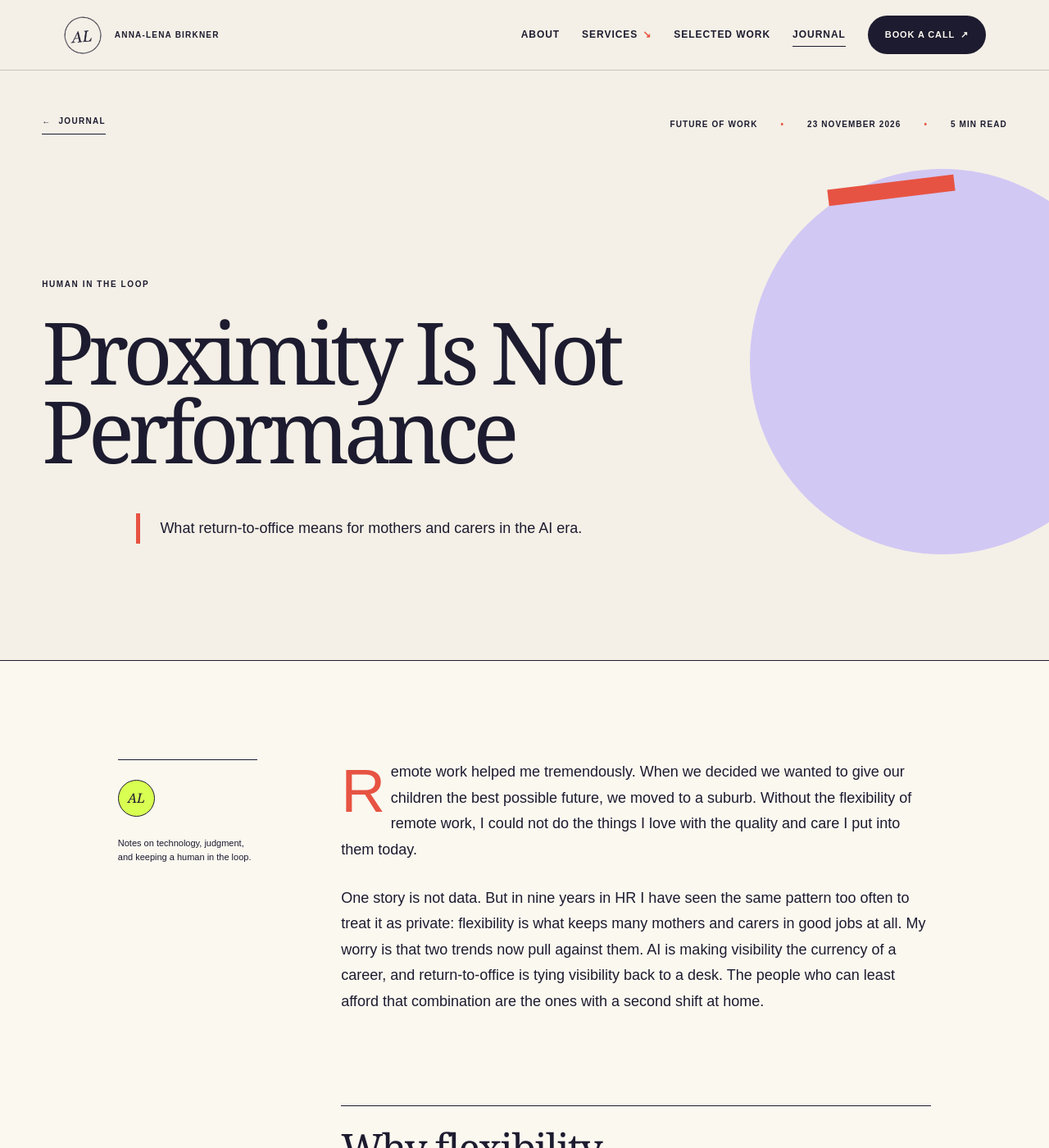
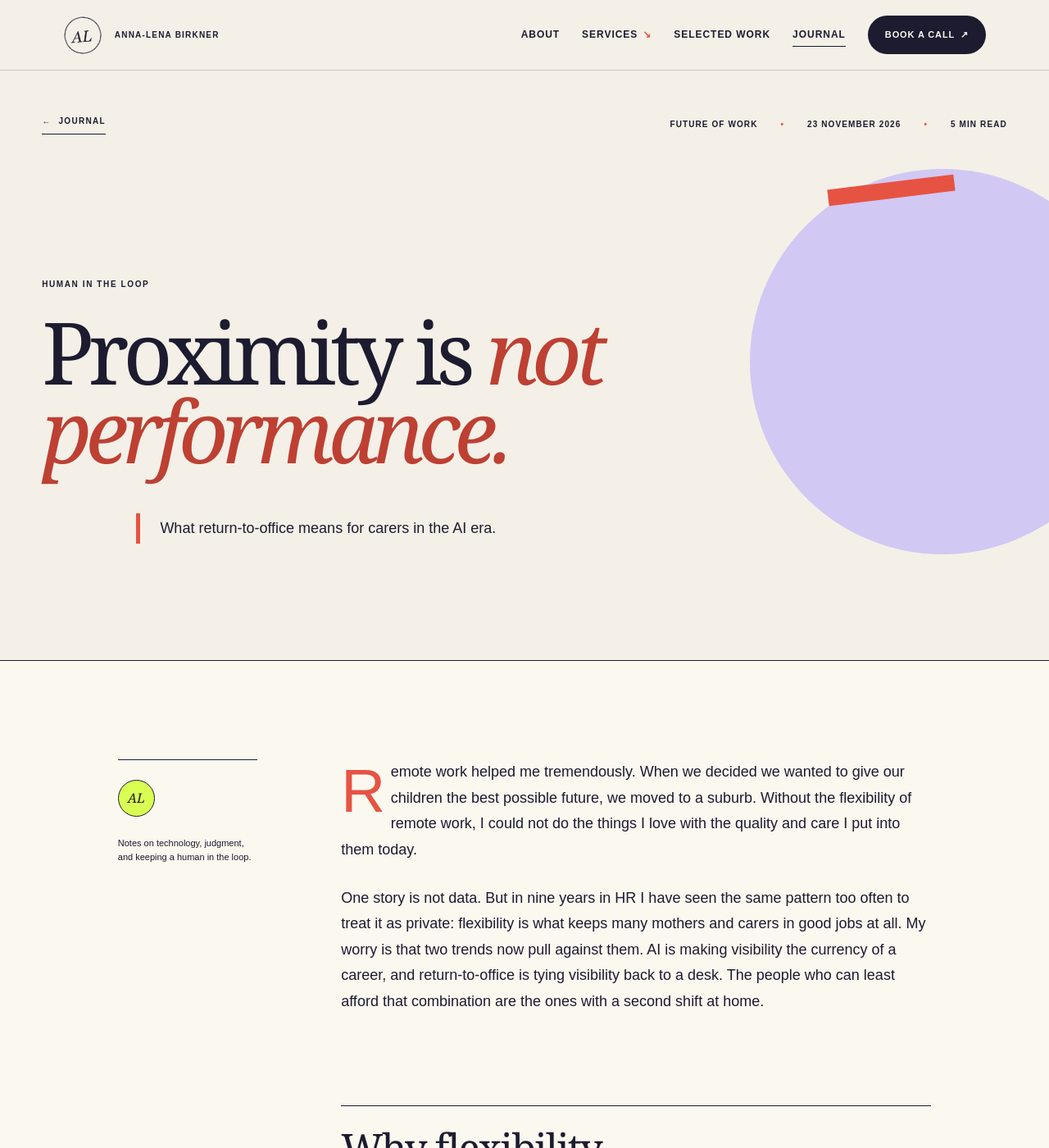
Before and after one commit to Alephantom/Homepage2026, a Jekyll site: the page built from _posts/2026-11-23-proximity-is-not-performance.md, in a window 1280 px wide and 1400 px high. Shown: the whole window at 82% size. Built offline with Jekyll 4.4.1, drawn with Linux system fonts in a browser that asks for light colours.

Commit message:
Journal: headline like the cover (italic coral 'not performance.'), optional title_html in post layout

```diff
--- a/_layouts/post.html
+++ b/_layouts/post.html
@@ -21,7 +21,7 @@ layout: default
 
       <div class="postHeroContent">
         <p class="postSeries">Human in the Loop</p>
-        <h1>{{ page.title }}</h1>
+        <h1>{% if page.title_html %}{{ page.title_html }}{% else %}{{ page.title }}{% endif %}</h1>
         {% if page.excerpt_text %}
           <p class="postDeck">{{ page.excerpt_text }}</p>
         {% endif %}
--- a/_posts/2026-11-23-proximity-is-not-performance.md
+++ b/_posts/2026-11-23-proximity-is-not-performance.md
@@ -1,11 +1,12 @@
 ---
 title: "Proximity Is Not Performance"
+title_html: "Proximity is <em>not performance.</em>"
 date: 2026-11-23 09:00:00 +0100
 author: Anna-Lena
 category: Future of Work
 read_time: 5
 slug: proximity-is-not-performance
-excerpt_text: "What return-to-office means for mothers and carers in the AI era."
+excerpt_text: "What return-to-office means for carers in the AI era."
 description: "Remote work kept many mothers and carers in good jobs. AI makes visibility the new currency, and RTO ties it to the office. What HR can do about it."
 seo_title: "Proximity Is Not Performance: Return-to-Office, AI and Carers"
 keywords:
--- a/post.css
+++ b/post.css
@@ -104,6 +104,11 @@
   margin: 0;
   max-width: 1050px;
   text-wrap: balance;
+}
+
+.postHero h1 em {
+  color: var(--coral-text, #bd4033);
+  font-style: italic;
 }
 
 .postDeck {
```
